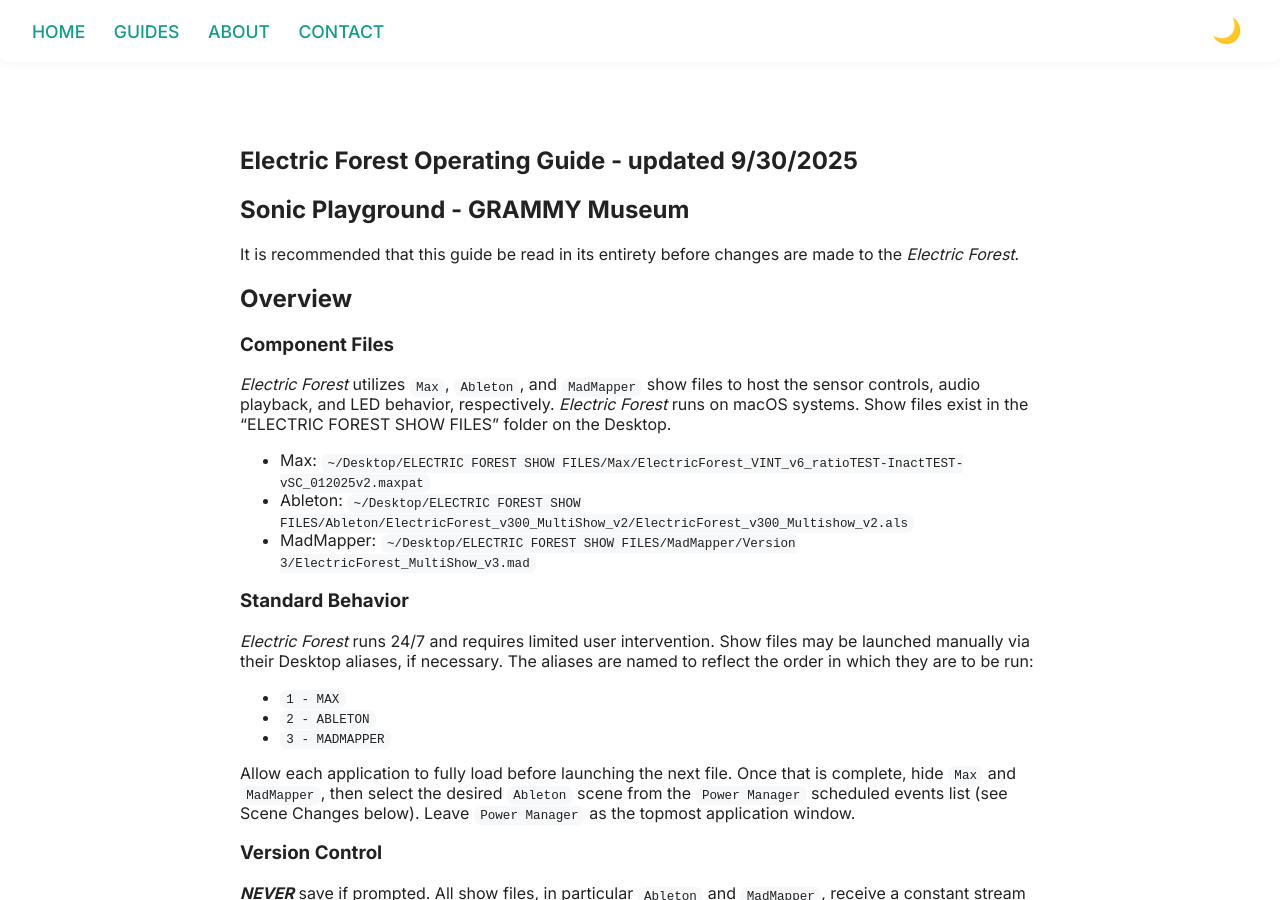
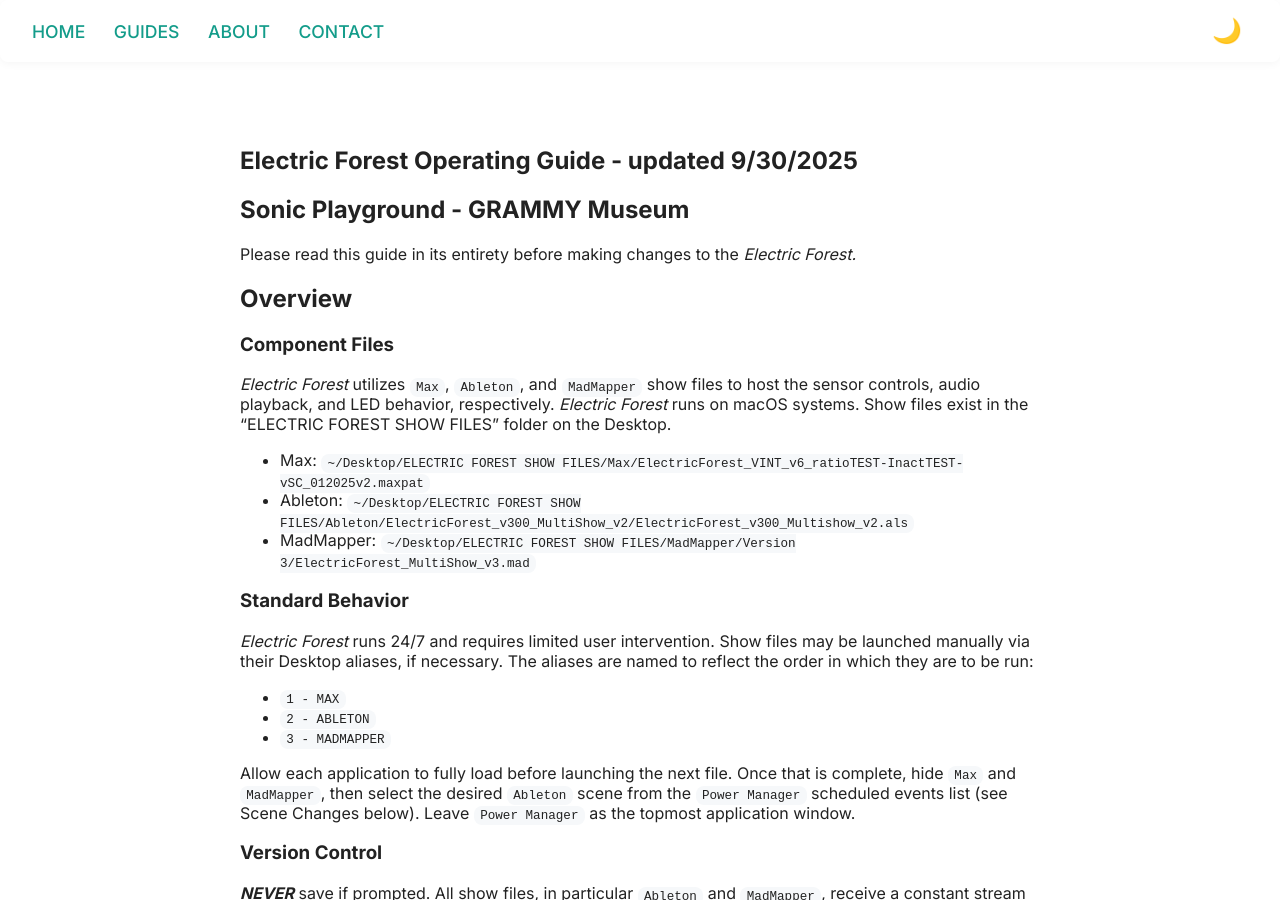
Before and after one commit to buryhoganllc/sonic-playground-guides, a Jekyll site: the page built from guides/electric-forest.md, in a window 1280 px wide and 900 px high. Built offline with Jekyll 4.4.1, drawn with Linux system fonts in a browser that asks for light colours; part of the change alters nothing that is shown; some of the changed text lies outside the part shown.

```diff
--- a/guides/electric-forest.md
+++ b/guides/electric-forest.md
@@ -8,7 +8,7 @@ permalink: /electric-forest/
 
 ## Sonic Playground - GRAMMY Museum
 
-It is recommended that this guide be read in its entirety before changes are made to the _Electric Forest_.
+Please read this guide in its entirety before making changes to the _Electric Forest._
 
 ## Overview
 
@@ -217,7 +217,7 @@ The event list is as follows:
 
 ### Track Volume Control (Audio Host)
 
-| Chan | Event      | Byte 1 | Byte 2 | Device           | Path                              | Name                | Min Val    | Max Val   | Comments                        |
+| Chan | Message    | Byte 1 | Byte 2 | Device           | Path                              | Name                | Min Val    | Max Val   | Comments                        |
 | ---- | ---------- | ------ | ------ | ---------------- | --------------------------------- | ------------------- | ---------- | --------- | ------------------------------- |
 | 01   | CC         | 01     | var    | from max 1       | Max -> Ableton: 01-Audio \| Mixer | Track Volume        | -60 dB     | 0 dB      | set track fader level           |
 | 01   | CC         | 02     | var    | from max 1       | Max -> Ableton: 02-Audio \| Mixer | Track Volume        | -60 dB     | 0 dB      | set track fader level           |
@@ -238,7 +238,7 @@ The event list is as follows:
 
 ### Lighting Control (Pixel Mapping)
 
-| Chan | Event      | Byte 1 | Byte 2 | Device           | Path                 | Name                | Min Val    | Max Val   | Comments                        |
+| Chan | Message    | Byte 1 | Byte 2 | Device           | Path                 | Name                | Min Val    | Max Val   | Comments                        |
 | ---- | ---------- | ------ | ------ | ---------------- | -------------------- | ------------------- | ---------- | --------- | ------------------------------- |
 | 02   | CC         | 01     | var    | IAC Driver Bus 1 | Ableton -> MadMapper | Tube 01 color width | 0          | 127       | set color fill dynamic size     |
 | 02   | CC         | 02     | var    | IAC Driver Bus 1 | Ableton -> MadMapper | Tube 02 color width | 0          | 127       | set color fill dynamic size     |
@@ -259,7 +259,7 @@ The event list is as follows:
 
 ### Transport/Output Control (Audio Host)
 
-| Chan | Event      | Byte 1 | Byte 2 | Device           | Path              | Name                | Min Val    | Max Val   | Comments                                    |
+| Chan | Message    | Byte 1 | Byte 2 | Device           | Path              | Name                | Min Val    | Max Val   | Comments                                    |
 | ---- | ---------- | ------ | ------ | ---------------- | ----------------- | ------------------- | ---------- | --------- | ------------------------------------------- |
 | 03   | CC         | 01     | 127    | IAC Driver Bus 1 | Transport         | Start               |            |           | emulate press of START button               |
 | 03   | CC         | 02     | 127    | IAC Driver Bus 1 | Transport         | Stop                |            |           | emulate press of STOP button                |
@@ -272,7 +272,7 @@ The event list is as follows:
 
 ### Cue Control (Pixel Mapping)
 
-| Chan | Event      | Byte 1 | Byte 2 | Device           | Path                 | Name                | Min Val    | Max Val   | Comments                        |
+| Chan | Message    | Byte 1 | Byte 2 | Device           | Path                 | Name                | Min Val    | Max Val   | Comments                        |
 | ---- | ---------- | ------ | ------ | ---------------- | -------------------- | ------------------- | ---------- | --------- | ------------------------------- |
 | 04   | Note On    | 35     | 0      | IAC Driver Bus 1 | Scene 01 (Chasin)    |                     | 0          | 127       | recall scene                    |
 | 04   | Note On    | 47     | 0      | IAC Driver Bus 1 | Scene 02 (Martin)    |                     | 0          | 127       | recall scene                    |
@@ -288,7 +288,7 @@ The event list is as follows:
 
 ### Scene Control (Audio Host)
 
-| Chan | Event      | Byte 1 | Byte 2 | Device           | Path                 | Name                | Min Val    | Max Val   | Comments                        |
+| Chan | Message    | Byte 1 | Byte 2 | Device           | Path                 | Name                | Min Val    | Max Val   | Comments                        |
 | ---- | ---------- | ------ | ------ | ---------------- | -------------------- | ------------------- | ---------- | --------- | ------------------------------- |
 | 05   | CC         | 03     | 127    | IAC Driver Bus 1 | Scene 3 (Chasin)     |                     |            |           | scene trigger                   |
 | 05   | CC         | 04     | 127    | IAC Driver Bus 1 | Scene 4 (Martin)     |                     |            |           | scene trigger                   |
```
